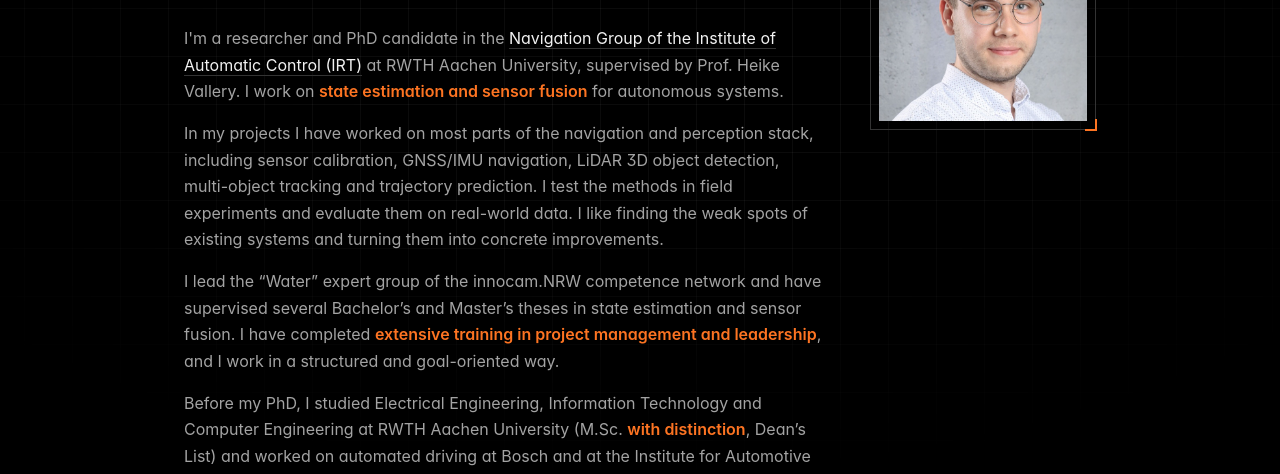
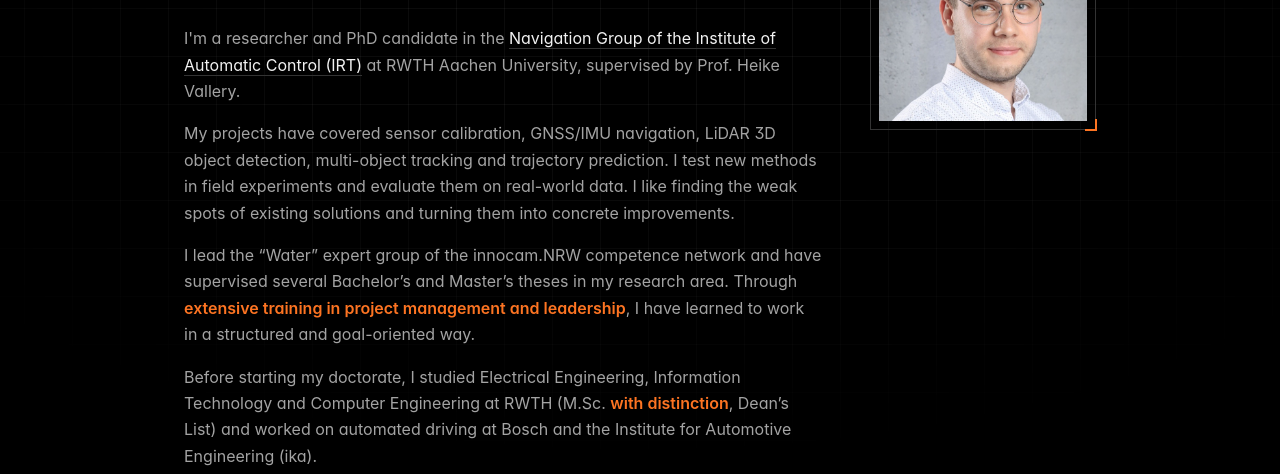
Before and after one commit to TimRehbronn/TimRehbronn.github.io, an Astro site: page / in a window 1280 px wide. Shown: the part 241-715 px from the top of the page. Built offline with nearby package versions, Linux system fonts and the light colour scheme; Astro itself is replaced by a stand-in of ours; some packages are replaced by stand-ins of ours.

Commit message:
Remove repetitions from the About text
Co-Authored-By: Claude Opus 5.5 <noreply@anthropic.com>

```diff
--- a/src/pages/index.astro
+++ b/src/pages/index.astro
@@ -32,10 +32,10 @@ const jsonLd = {
     <div class="intro">
       <h1>{SITE.name}</h1>
       <p class="lead">State estimation and sensor fusion for autonomous systems.</p>
-      <p>I'm a researcher and PhD candidate in the <a href="https://www.irt.rwth-aachen.de">Navigation Group of the Institute of Automatic Control (IRT)</a> at RWTH Aachen University, supervised by Prof. Heike Vallery. I work on <strong>state estimation and sensor fusion</strong> for autonomous systems.</p>
-      <p>In my projects I have worked on most parts of the navigation and perception stack, including sensor calibration, GNSS/IMU navigation, LiDAR 3D object detection, multi-object tracking and trajectory prediction. I test the methods in field experiments and evaluate them on real-world data. I like finding the weak spots of existing systems and turning them into concrete improvements.</p>
-      <p>I lead the “Water” expert group of the innocam.NRW competence network and have supervised several Bachelor’s and Master’s theses in state estimation and sensor fusion. I have completed <strong>extensive training in project management and leadership</strong>, and I work in a structured and goal-oriented way.</p>
-      <p>Before my PhD, I studied Electrical Engineering, Information Technology and Computer Engineering at RWTH Aachen University (M.Sc. <strong>with distinction</strong>, Dean’s List) and worked on automated driving at Bosch and at the Institute for Automotive Engineering (ika).</p>
+      <p>I'm a researcher and PhD candidate in the <a href="https://www.irt.rwth-aachen.de">Navigation Group of the Institute of Automatic Control (IRT)</a> at RWTH Aachen University, supervised by Prof. Heike Vallery.</p>
+      <p>My projects have covered sensor calibration, GNSS/IMU navigation, LiDAR 3D object detection, multi-object tracking and trajectory prediction. I test new methods in field experiments and evaluate them on real-world data. I like finding the weak spots of existing solutions and turning them into concrete improvements.</p>
+      <p>I lead the “Water” expert group of the innocam.NRW competence network and have supervised several Bachelor’s and Master’s theses in my research area. Through <strong>extensive training in project management and leadership</strong>, I have learned to work in a structured and goal-oriented way.</p>
+      <p>Before starting my doctorate, I studied Electrical Engineering, Information Technology and Computer Engineering at RWTH (M.Sc. <strong>with distinction</strong>, Dean’s List) and worked on automated driving at Bosch and the Institute for Automotive Engineering (ika).</p>
       <SocialLinks />
     </div>
     <figure class="portrait">
```
